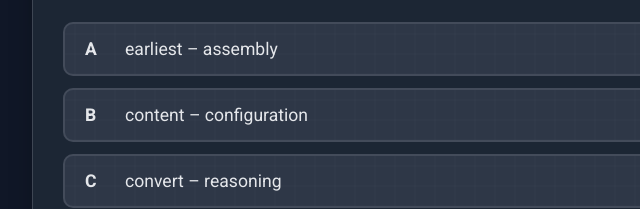
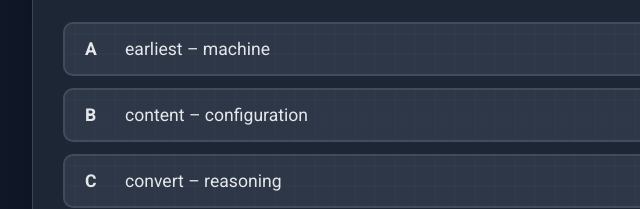
Before and after one commit to Majd-t/web, a plain HTML site: page ing1.html in a window 1280 px wide. Shown: the part 373-582 px from the top of the page, 249-889 px from the left. Drawn offline with Linux system fonts and the light colour scheme.

Commit message:
Update ing1.html

```diff
--- a/ing1.html
+++ b/ing1.html
@@ -562,7 +562,7 @@
             {
                 question: "The …… computers were programmed directly at the …… level.",
                 options: [
-                    "earliest – assembly",
+                    "earliest – machine",
                     "machine – states",
                     "convert – reasoning",
                     "content – configuration"
```
